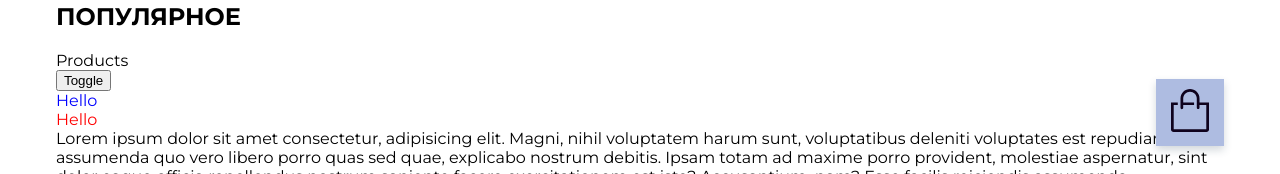
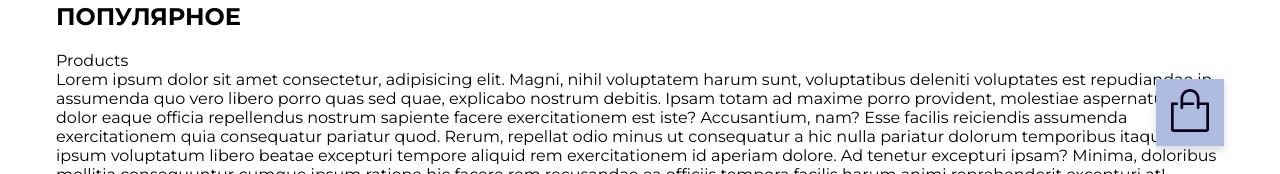
Before and after one commit to nnovofastovskiy/soap-site-2, a Next.js app: page / in a window 1280 px wide. Shown: the part 626-800 px from the top of the page. Built offline with nearby package versions, Linux system fonts and the light colour scheme; no server answers.

Commit message:
addToCart fixed

```diff
--- a/components/AddToCart/AddToCart.tsx
+++ b/components/AddToCart/AddToCart.tsx
@@ -30,9 +30,8 @@ export const AddToCart = ({ appearance, productId, inCart, className, ...props }
 
     return (
         <div className={cn(className, styles.wrapper)}>
+            <AnimatePresence>
                 {!!inCart &&
-                // <div>
-                <AnimatePresence>
                     <motion.div
                         key='add'
                         className={styles.add}
@@ -61,8 +60,6 @@ export const AddToCart = ({ appearance, productId, inCart, className, ...props }
                             +
                         </Button>
                     </motion.div>
-                </AnimatePresence>
-                // </div>
                 }
                 {appearance !== 'cart' && (!inCart ?
                     <Button
@@ -86,28 +83,8 @@ export const AddToCart = ({ appearance, productId, inCart, className, ...props }
 
                 }
 
+            </AnimatePresence>
         </div>
-        // <div className={cn(className, styles.wrapper)} onClick={(e) => e.preventDefault()}>
-        //     {!!inCart &&
-        //         <Button
-        //             appearance={"secondary"}
-        //             onClick={() => addToCart(productId, -1)}
-        //         >-</Button>
-        //     }
 
-        //     {!!inCart && <span className={styles['in-cart']}>{inCart}</span>}
-        //     {!inCart ? <button
-        //         className={cn(styles['cart-button'])}
-        //         onClick={() => addToCart(productId, count)}
-        //     >
-        //         <CartIcon className={styles['icon']} />
-
-        //     </button>
-        //         : <Button
-        //             appearance={"secondary"}
-        //             onClick={() => addToCart(productId, 1)}
-        //         >+</Button>
-        //     }
-        // </div>
     );
 };
--- a/package.json
+++ b/package.json
@@ -16,7 +16,7 @@
     "draft-js": "^0.11.7",
     "draftjs-to-html": "^0.9.1",
     "express": "^4.17.1",
-    "framer-motion": "^5.0.0",
+    "framer-motion": "^6.3.1",
     "html-react-parser": "^1.4.3",
     "mongoose": "^6.0.10",
     "next": "^12.1.5",
--- a/pages/index.tsx
+++ b/pages/index.tsx
@@ -1,4 +1,4 @@
-import { withLayout } from '../layout/ClientLayout/Layout';
+import { Layout, withLayout } from '../layout/ClientLayout/Layout';
 import type { NextPage } from 'next';
 import Link from 'next/link';
 import styles from '../styles/Home.module.css';
@@ -48,11 +48,11 @@ const Home: NextPage = () => {
         <h2>ПОПУЛЯРНОЕ</h2>
       </section>
       <Link href={'/products'}>Products</Link>
-      <motion.div>
-        <button onClick={onCycle}>Toggle</button>
+      {/* <motion.div>
+        <button onClick={() => onCycle()}>Toggle</button>
         <MyComponent color="blue" isVisible={isVisible} />
         {isVisible && <MyComponent color="red" isVisible={isVisible} />}
-      </motion.div>
+      </motion.div> */}
       <div>
         Lorem ipsum dolor sit amet consectetur, adipisicing elit. Magni, nihil voluptatem harum sunt, voluptatibus deleniti voluptates est repudiandae in assumenda quo vero libero porro quas sed quae, explicabo nostrum debitis.
         Ipsam totam ad maxime porro provident, molestiae aspernatur, sint dolor eaque officia repellendus nostrum sapiente facere exercitationem est iste? Accusantium, nam? Esse facilis reiciendis assumenda exercitationem quia consequatur pariatur quod.
@@ -156,7 +156,7 @@ const Home: NextPage = () => {
         Facere unde quos cum corrupti soluta autem esse, ipsam libero rem deserunt placeat possimus, aliquam id odio illum sit est ipsum perferendis? Soluta, asperiores esse nesciunt optio quasi minus eligendi!
       </div>
       <motion.div>
-        <button onClick={onCycle}>Toggle</button>
+        <button onClick={() => onCycle()}>Toggle</button>
         <MyComponent color="blue" isVisible={isVisible} />
         {isVisible && <MyComponent color="red" isVisible={isVisible} />}
       </motion.div>
```
Lines whose indentation alone changed are shown as unchanged.
